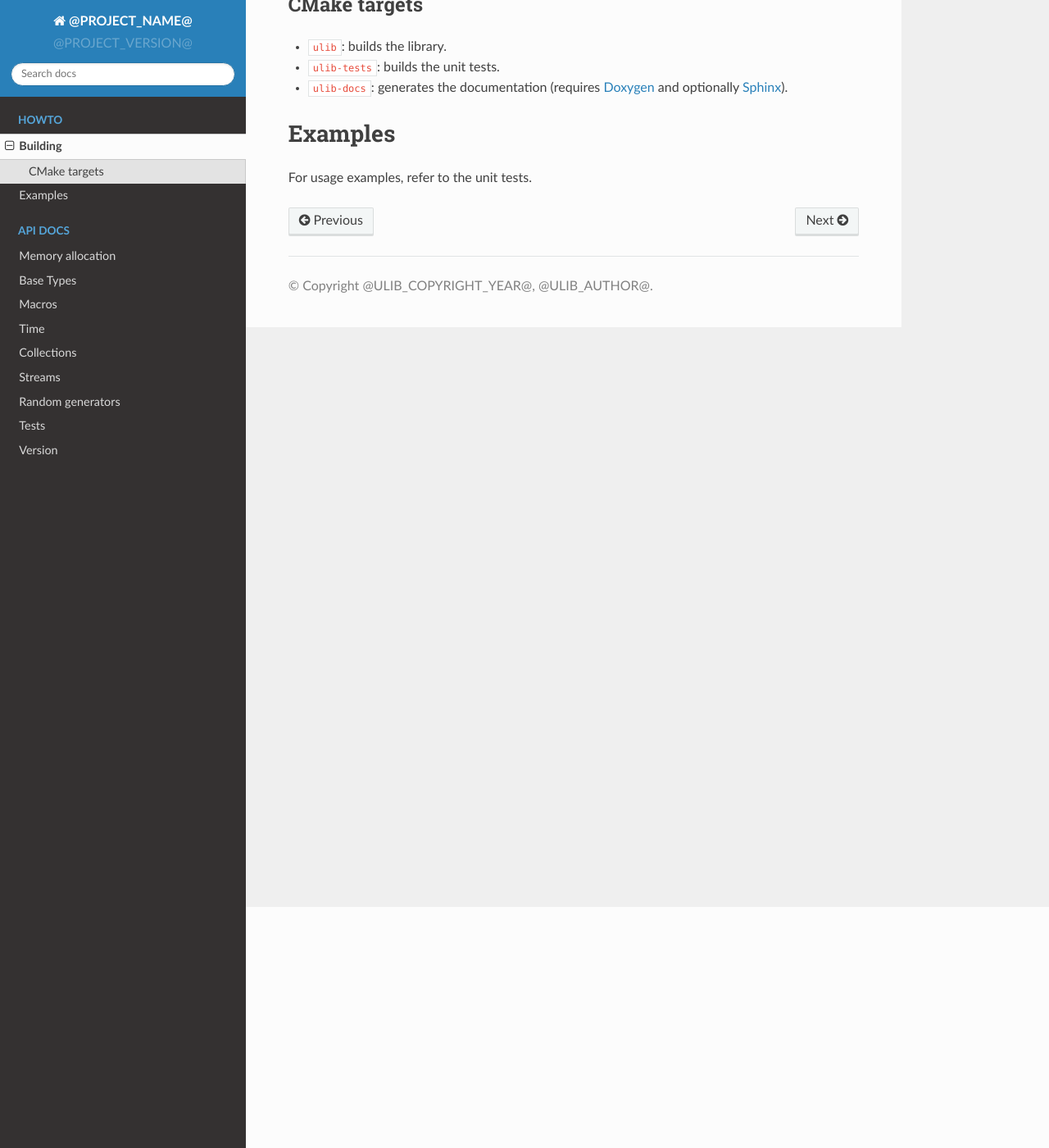
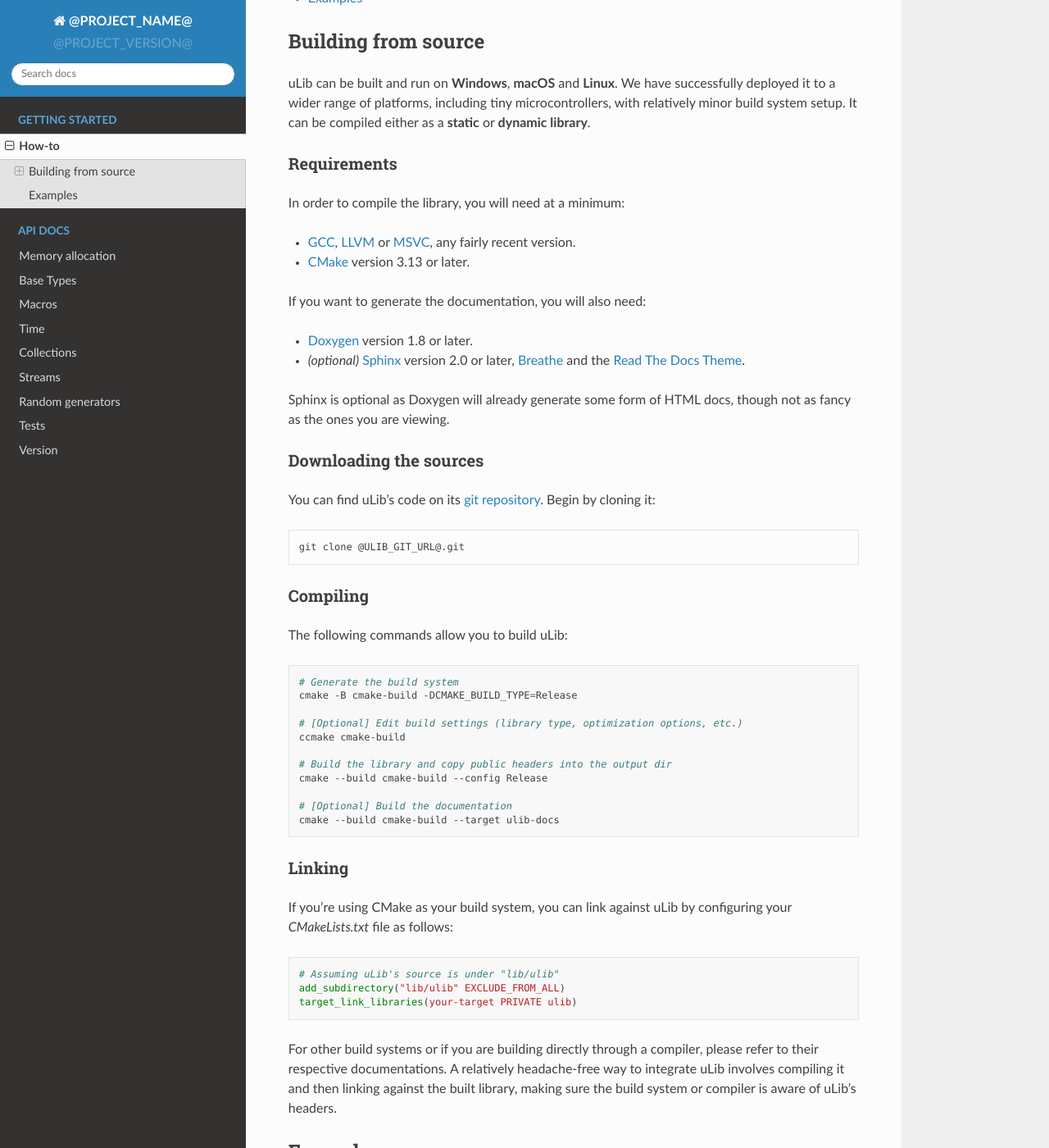
Before and after one commit to IvanoBilenchi/ulib, a Sphinx documentation site: the page built from docs/howto.rst, in a window 1280 px wide and 1400 px high, scrolled down 294 px. Shown: the whole window at 82% size. Built offline with Sphinx 7.4.7 and the Read the Docs theme 2.0.0, drawn with Linux system fonts in a browser that asks for light colours; some of the changed text lies outside the part shown.

Commit message:
Improve documentation

```diff
--- a/docs/CMakeLists.txt
+++ b/docs/CMakeLists.txt
@@ -1,6 +1,5 @@
 # Files and directories
 
-set(README_FILE "../README.md")
 set(SPHINX_INPUT_DIRECTORY "${ULIB_DOCS_DIR}")
 
 # Doxygen configuration
@@ -16,7 +15,6 @@ set(DOXYGEN_MAX_INITIALIZER_LINES 0)
 set(DOXYGEN_WARN_NO_PARAMDOC YES)
 set(DOXYGEN_WARN_AS_ERROR YES)
 set(DOXYGEN_EXCLUDE_SYMBOLS "P_*" "p_*")
-set(DOXYGEN_USE_MDFILE_AS_MAINPAGE "${README_FILE}")
 set(DOXYGEN_ALPHABETICAL_INDEX NO)
 set(DOXYGEN_IGNORE_PREFIX "U" "u")
 set(DOXYGEN_GENERATE_XML YES)
--- a/docs/conf.py
+++ b/docs/conf.py
@@ -14,7 +14,10 @@ default_role = 'any'
 extensions = ['breathe']
 exclude_patterns = ['_build', 'Thumbs.db', '.DS_Store']
 rst_prolog = f':github_url: {git_url}'
-rst_epilog = f'.. _git_url: {git_url}'
+rst_epilog = (
+    f'.. _git_url: {git_url}\n'
+    f'.. |git_url| replace:: {git_url}.git\n'
+)
 
 # HTML
 
--- a/docs/howto.rst
+++ b/docs/howto.rst
@@ -1,25 +1,87 @@
-========
-Building
-========
+======
+How-to
+======
 
-You can find uLib's code on its `git repository <git_url_>`_. If you are using `CMake`_
-as your build system, you can import it via the ``add_subdirectory`` command, then link against
-the ``ulib`` target. You can control the library type by setting the ``ULIB_LIBRARY_TYPE``
-CMake variable, which can be either ``STATIC`` (default), ``SHARED`` or ``OBJECT``.
+.. contents:: :local:
 
-CMake targets
-=============
+Building from source
+====================
 
-- ``ulib``: builds the library.
-- ``ulib-tests``: builds the unit tests.
-- ``ulib-docs``: generates the documentation (requires `Doxygen`_ and optionally `Sphinx`_).
+uLib can be built and run on **Windows**, **macOS** and **Linux**. We have successfully deployed it
+to a wider range of platforms, including tiny microcontrollers, with relatively minor
+build system setup. It can be compiled either as a **static** or **dynamic library**.
 
-========
+Requirements
+------------
+
+In order to compile the library, you will need at a minimum:
+
+- GCC_, LLVM_ or MSVC_, any fairly recent version.
+- CMake_ version 3.13 or later.
+
+If you want to generate the documentation, you will also need:
+
+- Doxygen_ version 1.8 or later.
+- *(optional)* Sphinx_ version 2.0 or later, Breathe_ and the `Read The Docs Theme`_.
+
+Sphinx is optional as Doxygen will already generate some form of HTML docs,
+though not as fancy as the ones you are viewing.
+
+Downloading the sources
+-----------------------
+
+You can find uLib's code on its `git repository <git_url_>`_. Begin by cloning it:
+
+.. parsed-literal::
+
+   git clone |git_url|
+
+Compiling
+---------
+
+The following commands allow you to build uLib:
+
+.. code-block:: bash
+
+   # Generate the build system
+   cmake -B cmake-build -DCMAKE_BUILD_TYPE=Release
+
+   # [Optional] Edit build settings (library type, optimization options, etc.)
+   ccmake cmake-build
+
+   # Build the library and copy public headers into the output dir
+   cmake --build cmake-build --config Release
+
+   # [Optional] Build the documentation
+   cmake --build cmake-build --target ulib-docs
+
+Linking
+-------
+
+If you're using CMake as your build system, you can link against uLib by configuring your
+*CMakeLists.txt* file as follows:
+
+.. code-block:: cmake
+
+    # Assuming uLib's source is under "lib/ulib"
+    add_subdirectory("lib/ulib" EXCLUDE_FROM_ALL)
+    target_link_libraries(your-target PRIVATE ulib)
+
+For other build systems or if you are building directly through a compiler, please refer
+to their respective documentations. A relatively headache-free way to integrate uLib
+involves compiling it and then linking against the built library, making sure
+the build system or compiler is aware of uLib's headers.
+
 Examples
 ========
 
 For usage examples, refer to the unit tests.
 
+.. _Breathe: https://breathe.readthedocs.io
 .. _CMake: https://cmake.org
-.. _Doxygen: https://doxygen.nl
-.. _Sphinx: https://www.sphinx-doc.org
+.. _Doxygen: http://doxygen.nl
+.. _GCC: https://gcc.gnu.org
+.. _LLVM: https://llvm.org
+.. _MSVC: https://visualstudio.microsoft.com
+.. _Read The Docs Theme: https://sphinx-rtd-theme.readthedocs.io
+.. _Sphinx: http://sphinx-doc.org
--- a/docs/index.rst
+++ b/docs/index.rst
@@ -5,7 +5,7 @@
 *uLib* is a modern library for C applications.
 
 .. toctree::
-   :caption: Howto
+   :caption: Getting started
 
    howto
 
```
